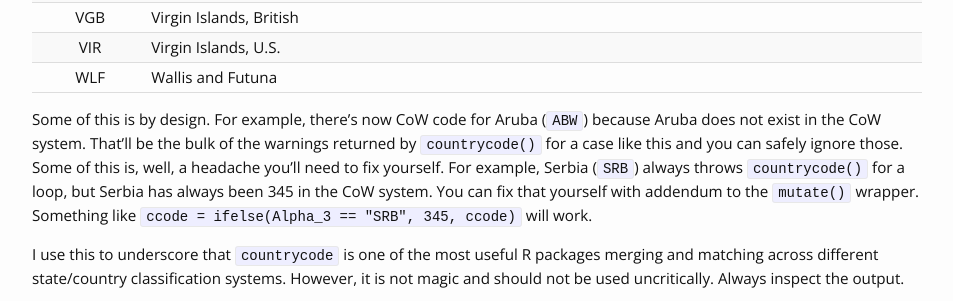
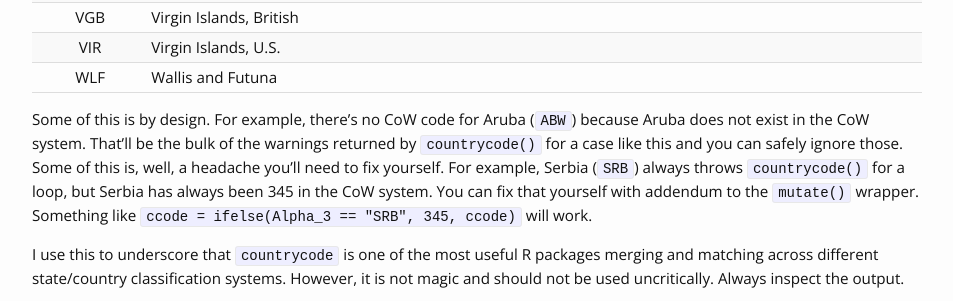
Before and after one commit to svmiller/svmiller.github.io, a Jekyll site: the page built from _posts/2021-01-15-a-tutorial-on-state-classification-systems.md, in a window 1280 px wide and 900 px high, scrolled down 9932 px. Shown: the part 335-636 px from the top of the window, without its empty margins (163-1116 px from the left). Built offline with Jekyll 4.4.1, drawn with Linux system fonts in a browser that asks for light colours; nearby versions of some CDN libraries; some web fonts are replaced; comment, search, counter and statistics services are not loaded.

Commit message:
always and without fail

````diff
--- a/_posts/2021-01-15-a-tutorial-on-state-classification-systems.md
+++ b/_posts/2021-01-15-a-tutorial-on-state-classification-systems.md
@@ -1017,6 +1017,6 @@ I do want the reader to observe something. `countrycode()` cannot perfectly matc
 </table>
 
 
-Some of this is by design. For example, there's now CoW code for Aruba (`ABW`) because Aruba does not exist in the CoW system. That'll be the bulk of the warnings returned by `countrycode()` for a case like this and you can safely ignore those. Some of this is, well, a headache you'll need to fix yourself. For example, Serbia (`SRB`) always throws `countrycode()` for a loop, but Serbia has always been 345 in the CoW system. You can fix that yourself with addendum to the `mutate()` wrapper. Something like `ccode = ifelse(Alpha_3 == "SRB", 345, ccode)` will work.
+Some of this is by design. For example, there's no CoW code for Aruba (`ABW`) because Aruba does not exist in the CoW system. That'll be the bulk of the warnings returned by `countrycode()` for a case like this and you can safely ignore those. Some of this is, well, a headache you'll need to fix yourself. For example, Serbia (`SRB`) always throws `countrycode()` for a loop, but Serbia has always been 345 in the CoW system. You can fix that yourself with addendum to the `mutate()` wrapper. Something like `ccode = ifelse(Alpha_3 == "SRB", 345, ccode)` will work.
 
 I use this to underscore that `countrycode` is one of the most useful R packages merging and matching across different state/country classification systems. However, it is not magic and should not be used uncritically. Always inspect the output.
--- a/_source/2021-01-15-a-tutorial-on-state-classification-systems.Rmd
+++ b/_source/2021-01-15-a-tutorial-on-state-classification-systems.Rmd
@@ -251,7 +251,7 @@ ISO_3166_1 %>% as_tibble() %>%
 ```
 
 
-Some of this is by design. For example, there's now CoW code for Aruba (`ABW`) because Aruba does not exist in the CoW system. That'll be the bulk of the warnings returned by `countrycode()` for a case like this and you can safely ignore those. Some of this is, well, a headache you'll need to fix yourself. For example, Serbia (`SRB`) always throws `countrycode()` for a loop, but Serbia has always been 345 in the CoW system. You can fix that yourself with addendum to the `mutate()` wrapper. Something like `ccode = ifelse(Alpha_3 == "SRB", 345, ccode)` will work.
+Some of this is by design. For example, there's no CoW code for Aruba (`ABW`) because Aruba does not exist in the CoW system. That'll be the bulk of the warnings returned by `countrycode()` for a case like this and you can safely ignore those. Some of this is, well, a headache you'll need to fix yourself. For example, Serbia (`SRB`) always throws `countrycode()` for a loop, but Serbia has always been 345 in the CoW system. You can fix that yourself with addendum to the `mutate()` wrapper. Something like `ccode = ifelse(Alpha_3 == "SRB", 345, ccode)` will work.
 
 I use this to underscore that `countrycode` is one of the most useful R packages merging and matching across different state/country classification systems. However, it is not magic and should not be used uncritically. Always inspect the output.
 
````
